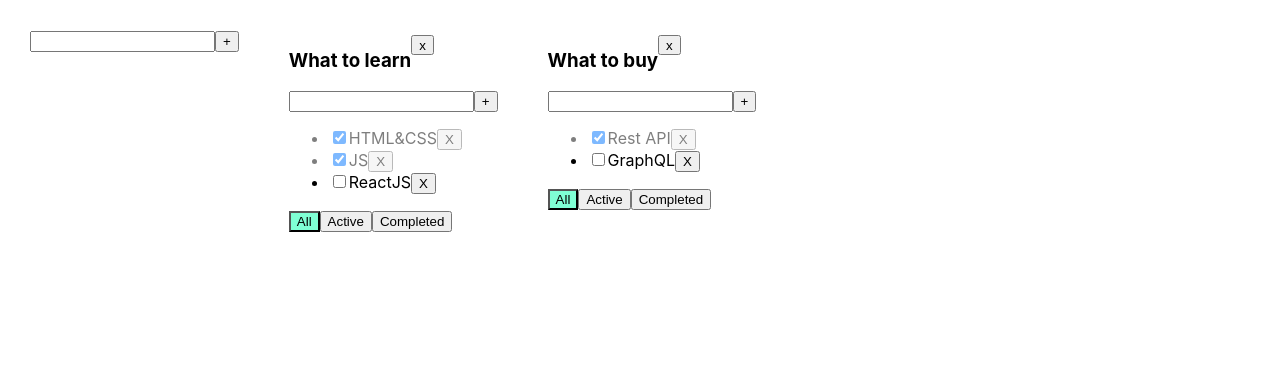
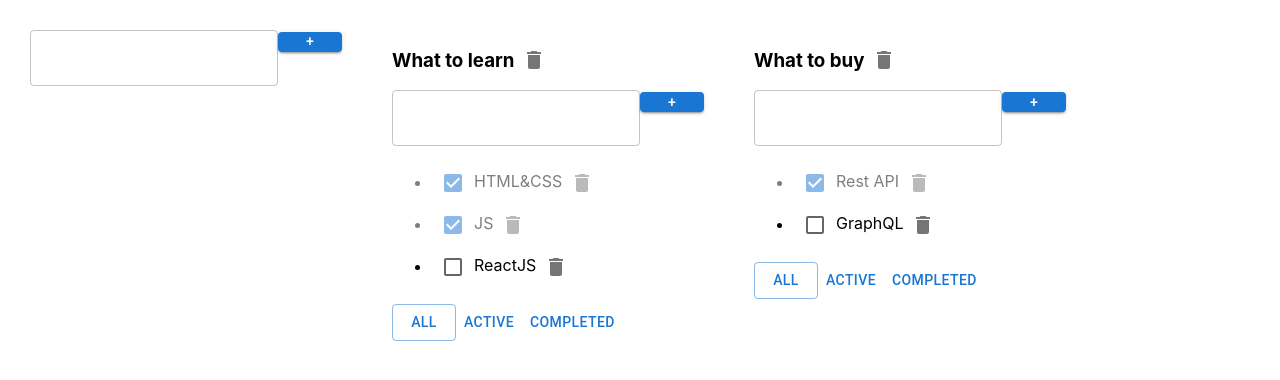
Before and after one commit to BYAsurim/ToDoList, a React (Create React App) app: page / in a window 1280 px wide. Shown: the top 380 px of the page. Built offline with nearby package versions, Linux system fonts and the light colour scheme.

Commit message:
added Material UI

```diff
--- a/package.json
+++ b/package.json
@@ -1,8 +1,12 @@
 {
-  "name": "1-lesson",
+  "name": "todolist",
   "version": "0.1.0",
   "private": true,
   "dependencies": {
+    "@emotion/react": "^11.11.1",
+    "@emotion/styled": "^11.11.0",
+    "@mui/icons-material": "^5.14.12",
+    "@mui/material": "^5.14.12",
     "@testing-library/jest-dom": "^5.16.5",
     "@testing-library/react": "^13.4.0",
     "@testing-library/user-event": "^13.5.0",
--- /dev/null
+++ b/src/AddItemForm.module.css
@@ -0,0 +1,18 @@
+.error{
+    color: red;
+}
+.errorInput{
+     border: 1px solid red;
+ }
+.errorInput:focus{
+    outline: red;
+}
+.button{
+    width: 20px;
+    height: 20px;
+    /*maxHeight: '30px';*/
+    /*minHeight: '30px'*/
+}
+.input{
+
+}
--- a/src/AddItemForm.tsx
+++ b/src/AddItemForm.tsx
@@ -1,12 +1,13 @@
 import React, {ChangeEvent, KeyboardEvent, useState} from 'react';
-import s from "./Todolist.module.css";
+import s from "./AddItemForm.module.css";
+import {Button, TextField} from "@mui/material";
 
 type AddItemFormPropsType = {
-    addTaskHandler: (newTaskTitle:string)=> void
+    addTaskHandler: (newTaskTitle: string) => void
 
 }
 
-const AddItemForm  = (props:AddItemFormPropsType) => {
+const AddItemForm = (props: AddItemFormPropsType) => {
 
     const [newTaskTitle, setNewTastTitle] = useState('')
     const [error, setError] = useState('')
@@ -17,31 +18,39 @@ const AddItemForm  = (props:AddItemFormPropsType) => {
         }
     }
     const addTaskHandler = () => {
-        if(newTaskTitle.trim() !== ''){
-        props.addTaskHandler(newTaskTitle)
-        setNewTastTitle('')
-        }else {
+        if (newTaskTitle.trim() !== '') {
+            props.addTaskHandler(newTaskTitle)
+            setNewTastTitle('')
+        } else {
             setError('error')
         }
     }
     const onKeyPressEnter = (e: KeyboardEvent<HTMLInputElement>) => {
-        if(error !== ''){
+        if (error !== '') {
             setError('')
         }
 
         if (e.charCode === 13) {
-           addTaskHandler()
+            addTaskHandler()
         }
     }
 
     return (
         <div>
             <div>
-                <input value={newTaskTitle} onChange={onChangeHandler}
-                       onKeyPress={onKeyPressEnter}
-                       className={error ? s.errorInput : ''}
+                {/*<input value={newTaskTitle} onChange={onChangeHandler}*/}
+                {/*       onKeyPress={onKeyPressEnter}*/}
+                {/*       className={error ? s.errorInput : ''}*/}
+                {/*/>*/}
+                <TextField
+                    variant={'outlined'}
+                    value={newTaskTitle} onChange={onChangeHandler}
+                    onKeyPress={onKeyPressEnter}
+                    error={!!error}
+
                 />
-                <button onClick={addTaskHandler}>+</button>
+                {/*<button onClick={addTaskHandler}>+</button>*/}
+                <Button className={s.button} variant={"contained"} color={'primary'} onClick={addTaskHandler}>+</Button>
                 {error &&
                     <div className={s.error}>error</div>
                 }
--- a/src/EditableSpan.tsx
+++ b/src/EditableSpan.tsx
@@ -1,4 +1,5 @@
 import React, {ChangeEvent, useState} from 'react';
+import {TextField} from "@mui/material";
 
 type EditableSpanPropsType = {
     title: string
@@ -20,9 +21,16 @@ export const EditableSpan = (props: EditableSpanPropsType) => {
     }
 
     return (<>
-        {edit ? <input type="text" onChange={NewTaskTitleHandler}
-                       onBlur={activateViewMode}
-                       value={newTaskTitle} autoFocus/> :
+        {edit ?
+            // <input type="text" onChange={NewTaskTitleHandler}
+            //        onBlur={activateViewMode}
+            //        value={newTaskTitle} autoFocus/>
+            <TextField
+                variant={'outlined'}
+                type="text" onChange={NewTaskTitleHandler}
+                onBlur={activateViewMode}
+                value={newTaskTitle} autoFocus/>
+            :
             <span onDoubleClick={activateEditMode}>{props.title}</span>
         }
     </>);
--- a/src/Todolist.module.css
+++ b/src/Todolist.module.css
@@ -1,12 +1,12 @@
-.error{
-  color: red;
-}
-.errorInput{
-  border: 1px solid red;
-}
-.errorInput:focus{
-  outline: red;
-}
+/*.error{*/
+/*  color: red;*/
+/*}*/
+/*.errorInput{*/
+/*  border: 1px solid red;*/
+/*}*/
+/*.errorInput:focus{*/
+/*  outline: red;*/
+/*}*/
 .activeFilter{
   background-color: aquamarine;
 }
@@ -18,5 +18,5 @@
 }
 .todoTitle button{
   height: 20px;
-  margin-top: 5px;
+  margin-top: 20px;
 }
--- a/src/Todolist.tsx
+++ b/src/Todolist.tsx
@@ -1,25 +1,26 @@
-import React, {ChangeEvent, KeyboardEvent, useState} from 'react';
+import React, {ChangeEvent} from 'react';
 import {filterType, TasksType} from "./App";
 import s from './Todolist.module.css'
 import AddItemForm from "./AddItemForm";
 import {EditableSpan} from "./EditableSpan";
+import {Button, Checkbox, IconButton} from "@mui/material";
+import {Delete} from "@mui/icons-material";
 
 type PropsType = {
-    id:string
+    id: string
     title: string
     tasks: Array<TasksType>
     // error: string
     // setError: (error: string) => void
     deleteTask: (todolistId: string, taskId: string) => void
-    changeFilter: (value: filterType,todolistId: string) => void
-    addTask: (todolistId:string,title: string) => void
-    changeTaskStatus: (todolistId:string,taskId: string, isDone: boolean) => void
-    changeTaskTitle: (todolistId:string,taskId: string, title: string) => void
-    changeTodoListTitle:(todolistId:string,title: string)=> void
-    filter:filterType;
-    removeTodoList: (todolistId:string) => void
+    changeFilter: (value: filterType, todolistId: string) => void
+    addTask: (todolistId: string, title: string) => void
+    changeTaskStatus: (todolistId: string, taskId: string, isDone: boolean) => void
+    changeTaskTitle: (todolistId: string, taskId: string, title: string) => void
+    changeTodoListTitle: (todolistId: string, title: string) => void
+    filter: filterType;
+    removeTodoList: (todolistId: string) => void
 }
-
 
 
 export const Todolist = (props: PropsType) => {
@@ -41,8 +42,8 @@ export const Todolist = (props: PropsType) => {
     //     }
     //     // props.setError('')
     // }
-    const addTaskHandler = (newTaskTitle:string) => {
-        props.addTask(props.id ,newTaskTitle)
+    const addTaskHandler = (newTaskTitle: string) => {
+        props.addTask(props.id, newTaskTitle)
         // setNewTastTitle('')
     }
     // const onKeyPressEnter = (e: KeyboardEvent<HTMLInputElement>) => {
@@ -51,13 +52,13 @@ export const Todolist = (props: PropsType) => {
     //         setNewTastTitle('')
     //     }
     // }
-    const removeTodoListHandler = ()=>{
-    props.removeTodoList(props.id)
+    const removeTodoListHandler = () => {
+        props.removeTodoList(props.id)
     }
-    const changeTaskTitleHandler = (taskId: string, title: string)=>{
+    const changeTaskTitleHandler = (taskId: string, title: string) => {
         props.changeTaskTitle(props.id, taskId, title)
     }
-    const changeTodoListTitle = (title:string)=>{
+    const changeTodoListTitle = (title: string) => {
         props.changeTodoListTitle(props.id, title)
     }
 
@@ -66,16 +67,19 @@ export const Todolist = (props: PropsType) => {
         <div>
             <div>
                 <div className={s.todoTitle}>
-                {/*<h3>{props.title}</h3>*/}
-                   <h3> <EditableSpan title={props.title} onClick={changeTodoListTitle}/></h3>
-                <button onClick={removeTodoListHandler}>x</button>
+                    {/*<h3>{props.title}</h3>*/}
+                    <h3><EditableSpan title={props.title} onClick={changeTodoListTitle}/></h3>
+                    {/*<button onClick={removeTodoListHandler}>x</button>*/}
+                    <IconButton onClick={removeTodoListHandler}>
+                        <Delete/>
+                    </IconButton>
                 </div>
                 <div>
                     {/*<input value={newTaskTitle} onChange={onChangeHandler}*/}
                     {/*       onKeyPress={onKeyPressEnter}*/}
                     {/*       className={props.error ?  s.errorInput : ''}*/}
                     {/*/>*/}
-                    <AddItemForm  addTaskHandler={addTaskHandler} />
+                    <AddItemForm addTaskHandler={addTaskHandler}/>
                     {/*<button onClick={addTaskHandler}>+</button>*/}
                     {/*{props.error &&*/}
                     {/*    <div className={s.error}>error</div>*/}
@@ -87,32 +91,49 @@ export const Todolist = (props: PropsType) => {
 
                         props.tasks.map((t) => {
                             const deleteTasksClickHandler = () => {
-                                props.deleteTask(props.id ,t.id)
+                                props.deleteTask(props.id, t.id)
                             }
                             const changeTaskStatusHandler = (e: ChangeEvent<HTMLInputElement>) => {
                                 const newStatus = e.currentTarget.checked
-                                props.changeTaskStatus(props.id ,t.id, newStatus)
-                            }
-                            const RenameTaskTitle = ()=>{
-
+                                props.changeTaskStatus(props.id, t.id, newStatus)
                             }
 
                             return (<li key={t.id} className={t.isDone ? s.isDone : ''}>
-                                <input type="checkbox"
-                                                          checked={t.isDone}
-                                                          onChange={changeTaskStatusHandler}
-                            />
+                                {/*<input type="checkbox"*/}
+                                {/*       checked={t.isDone}*/}
+                                {/*       onChange={changeTaskStatusHandler}*/}
+                                {/*/>*/}
+                                <Checkbox
+                                    color={'primary'}
+                                    checked={t.isDone}
+                                    onChange={changeTaskStatusHandler}
+                                />
+
                                 {/*<span>{t.title}</span>*/}
-                                <EditableSpan title={t.title} onClick={(title:string)=>{changeTaskTitleHandler(t.id,title)}}/>
-                                <button onClick={deleteTasksClickHandler}>X</button>
+                                <EditableSpan title={t.title} onClick={(title: string) => {
+                                    changeTaskTitleHandler(t.id, title)
+                                }}/>
+                                {/*<button onClick={deleteTasksClickHandler}>X</button>*/}
+                                <IconButton onClick={deleteTasksClickHandler}>
+                                    <Delete/>
+                                </IconButton>
                             </li>)
                         })
                     }
                 </ul>
                 <div>
-                    <button onClick={allClickHandler} className={props.filter === 'all' ? s.activeFilter : ''}>All</button>
-                    <button onClick={activeClickHandler} className={props.filter === 'active' ? s.activeFilter  : ''}>Active</button>
-                    <button onClick={completedClickHandler} className={props.filter === 'completed' ? s.activeFilter  : ''}>Completed</button>
+                    {/*<button onClick={allClickHandler} className={props.filter === 'all' ? s.activeFilter : ''}>All</button>*/}
+                    {/*<button onClick={activeClickHandler} className={props.filter === 'active' ? s.activeFilter  : ''}>Active</button>*/}
+                    {/*<button onClick={completedClickHandler} className={props.filter === 'completed' ? s.activeFilter  : ''}>Completed</button>*/}
+                    <Button onClick={allClickHandler}
+                            variant={props.filter === 'all' ? 'outlined' : 'text'}
+                            color={'primary'}>All</Button>
+                    <Button onClick={activeClickHandler}
+                            variant={props.filter === 'active' ? 'outlined' : 'text'}
+                            color={'primary'}>Active</Button>
+                    <Button onClick={completedClickHandler}
+                            variant={props.filter === 'completed' ? 'outlined' : 'text'}
+                            color={'primary'}>Completed</Button>
                 </div>
             </div>
         </div>
```
Also changed, not shown: src/App.tsx (+5 -3 lines), 1 other file (tests, documents, lock files or other folders).
